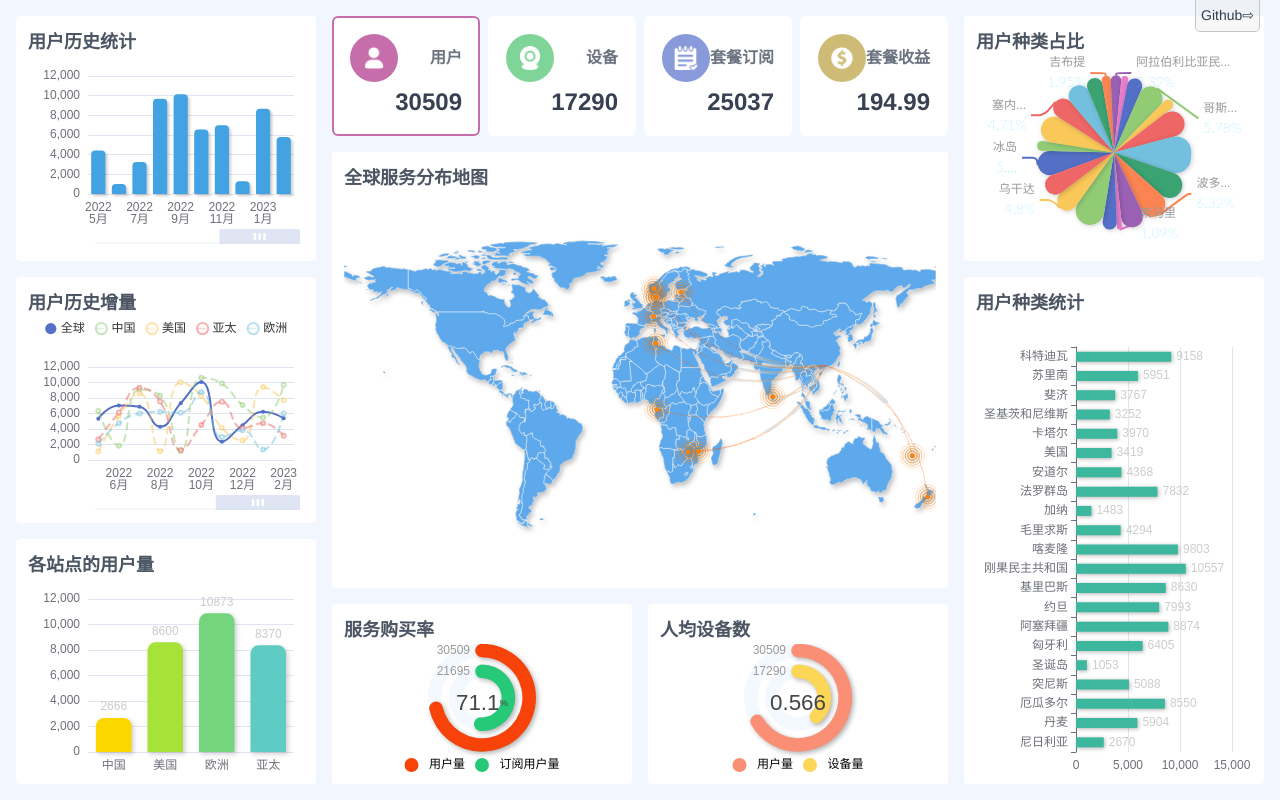
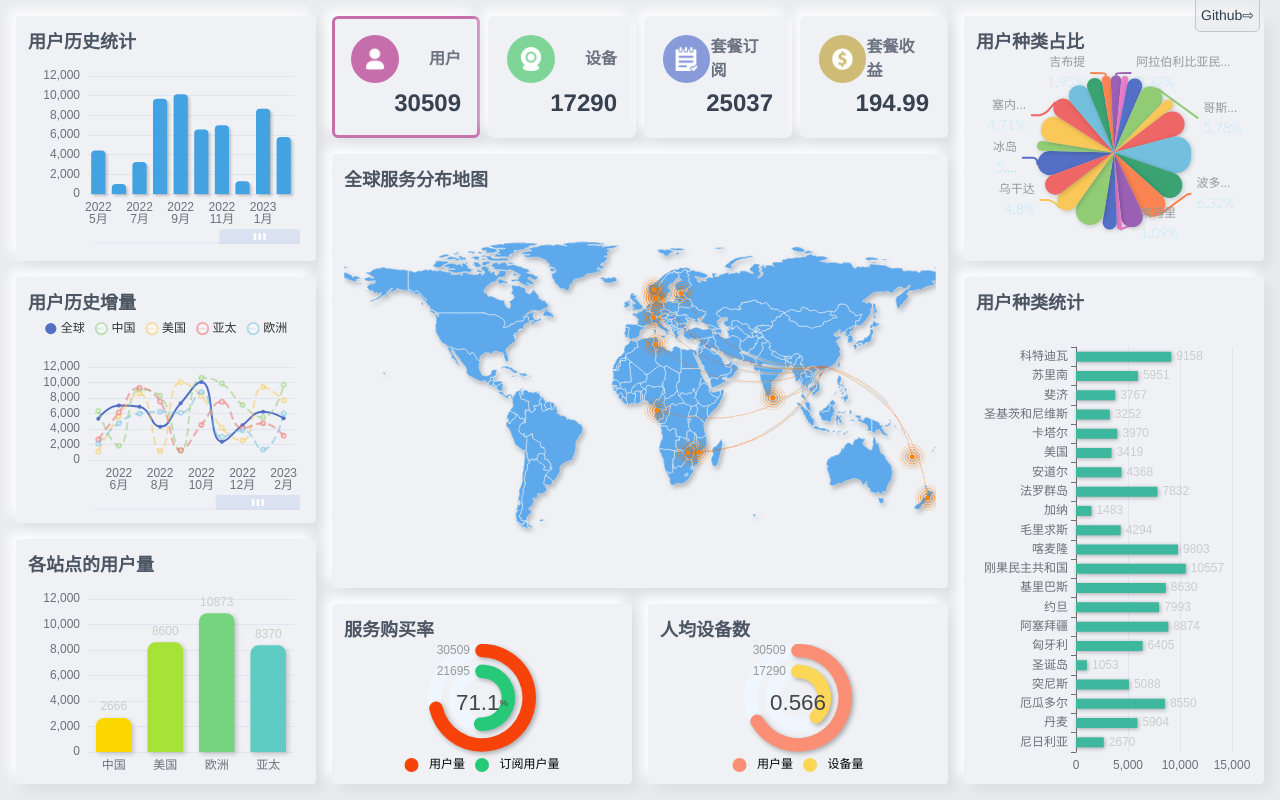
Before and after one commit to nixwai/xwai-echarts-view, a Vue app: page / in a window 1280 px wide. Built offline with nearby package versions, Linux system fonts and the light colour scheme.

Commit message:
fix:change style

```diff
--- a/src/components/baseCard/BaseCard.vue
+++ b/src/components/baseCard/BaseCard.vue
@@ -1,6 +1,6 @@
 <template>
   <div class="flex p-2">
-    <div class="flex flex-col flex-1 p-3 bg-white rounded">
+    <div class="flex flex-col flex-1 p-3 rounded base-card">
       <p class="text-lg font-bold text-gray-600">{{ title }}</p>
       <div class="flex-1">
         <slot />
@@ -13,3 +13,11 @@ defineProps<{
   title: string;
 }>();
 </script>
+
+<style scoped>
+.base-card {
+  background-color: rgb(239, 241, 245);
+  box-shadow: 7px 7px 12px rgba(206, 206, 206, 0.4), -7px -7px 12px rgba(255, 255, 255, 0.9),
+    inset 0 0 0 rgba(255, 255, 255, 0.9), inset 0 0 0 rgba(0, 0, 0, 0.4);
+}
+</style>
--- a/src/components/statTotalCard/StatTotalCard.vue
+++ b/src/components/statTotalCard/StatTotalCard.vue
@@ -1,7 +1,7 @@
 <template>
   <div
-    class="p-4 bg-white border-2 border-solid rounded-md cursor-pointer"
-    :style="{ borderColor: showBorder ? color : '#fff' }"
+    class="p-4 border-3 border-solid rounded-md cursor-pointer base-card"
+    :style="{ borderColor: showBorder ? color : 'rgb(239, 241, 245)' }"
   >
     <div class="flex items-center justify-between">
       <div class="w-12 h-12 p-3 rounded-full" :style="{ background: color }">
@@ -27,3 +27,11 @@ defineProps<{
   showBorder: boolean;
 }>();
 </script>
+
+<style scoped>
+.base-card {
+  background-color: rgb(239, 241, 245);
+  box-shadow: 7px 7px 12px rgba(206, 206, 206, 0.4), -7px -7px 12px rgba(255, 255, 255, 0.9),
+    inset 0 0 0 rgba(255, 255, 255, 0.9), inset 0 0 0 rgba(0, 0, 0, 0.4);
+}
+</style>
--- a/src/style/base.scss
+++ b/src/style/base.scss
@@ -3,7 +3,7 @@ body {
   width: 100%;
   height: 100%;
   font-size: 16px;
-  background: rgb(242, 247, 255);
+  background: rgb(234, 235, 239);
 }
 #app {
   font-family: Avenir, Helvetica, Arial, sans-serif;
```
